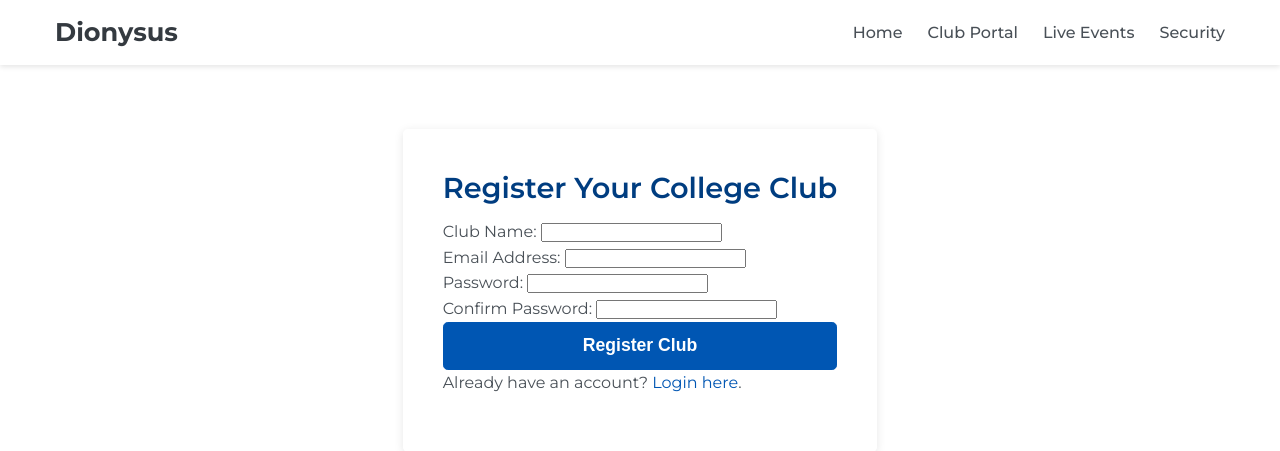
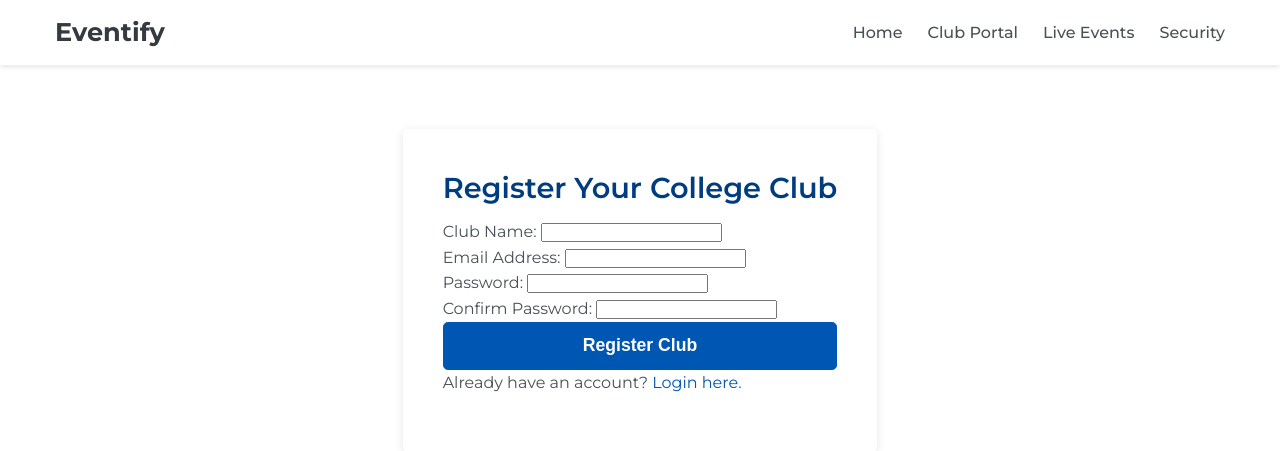
Before and after one commit to Geet-Prince/direct-download-eventify, a Flask app: page /club/register in a window 1280 px wide. Shown: the top 451 px of the page. Run offline with Flask 2, Linux system fonts and the light colour scheme; some libraries are stand-ins or nearby versions.

Commit message:
Update layout.html

```diff
--- a/templates/layout.html
+++ b/templates/layout.html
@@ -24,7 +24,7 @@
         <nav class="container">
             <div class="logo">
                 {# Use text or replace with an <img> tag for a logo #}
-                <a href="{{ url_for('index') }}">Dionysus</a> {# Example Name #}
+                <a href="{{ url_for('index') }}">Eventify</a> {# Example Name #}
             </div>
             <div class="hamburger" id="hamburger-button" aria-label="Toggle menu" aria-expanded="false">
                 <span></span>
```
